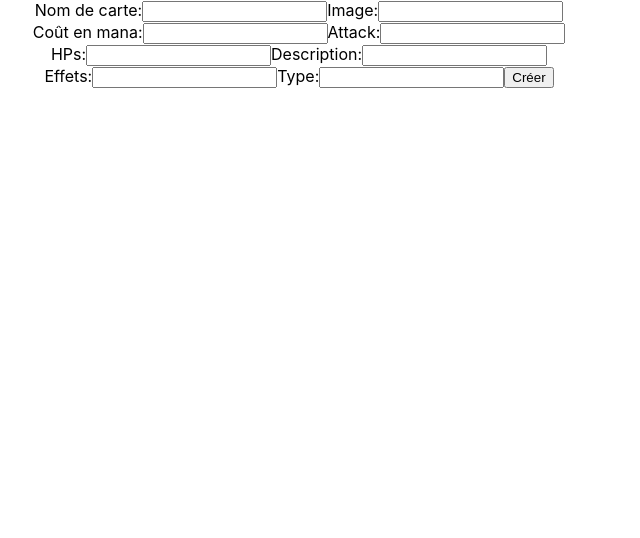
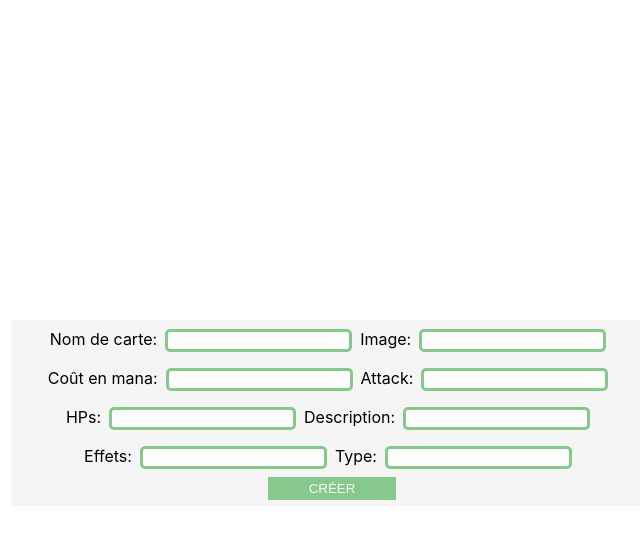
Before and after one commit to DevLinky/ProjetFront, a React (Create React App) app: page / in a window 1280 px wide. Shown: the top 538 px of the page, without its empty margins (309-949 px from the left). Built offline with nearby package versions, Linux system fonts and the light colour scheme.

Commit message:
QoL update

```diff
--- a/src/App.js
+++ b/src/App.js
@@ -1,14 +1,16 @@
 import './App.css';
 import Cards from './components/uniteCard';
 import listOfCards from './components/listOfCards';
+import ListingCards from './components/listingCards';
 // import CollectionCards from './components/cards';
 
 function App() {
   return (
     <div className="App">
-      {/* <CollectionCards /> */}
       <Cards />
       <listOfCards />
+      {/* <ListingCards /> */}
+
 
     </div>
   );
--- a/src/components/cards.js
+++ b/src/components/cards.js
@@ -1,19 +1,13 @@
-// import React from 'react';
+import React from 'react';
+import listOfCards from './listOfCards';
 
-// let url = 'http://localhost:4000/cards';
+const Card = () => {
 
-// const CollectionCards = () => {
+        return(
+            <div className="cardsContainer">
+                <div className="cardsContent">{listOfCards}</div>
+            </div>
+        );
+    }
 
-//         {for(i=0;i<cards.length;i++){
-//         return(
-//         <div className="collectionBoard">
-//             <div className="cardsContainer">
-//                 <div className="cardsContent">{Cards[i].image}</div>
-//             </div>
-//         </div>
-//         );
-//     }}
-
-// }
-
-// export default CollectionCards;
+export default Card;
--- a/src/components/listOfCards.js
+++ b/src/components/listOfCards.js
@@ -1,9 +1,10 @@
 import axios from 'axios';
 import React from 'react';
+import Cards from './uniteCard';
 
 const url = 'http://localhost:5000/cards';
 
-export default class getData extends React.Component {
+export default class listOfCards extends React.Component {
     state = {
         listOfCards: []
       }
@@ -17,14 +18,12 @@ export default class getData extends React.Component {
       }
       render() {
         return (
-            <div>{this.state.listOfCards}
-          <ul>
-            { this.state.listOfCards.map(listOfCards => <li className="cardsContainer">{listOfCards.name}</li>)}
+            <div>
+          <ul>PUEOIAHAOEINAKNDSQNDL
+            { this.state.listOfCards.map(listOfCards => <li key={listOfCards.id } className="cardsContainer">TEST</li>)}
           </ul>
           </div>
         )
       }
 
 }
-
-// export default Collection;
--- /dev/null
+++ b/src/components/listingCards.js
@@ -0,0 +1,12 @@
+import React from "react";
+import Cards from "./cards";
+import listOfCards from "./listOfCards";
+
+const ListingCards = () => {
+    let finalReturn = '';
+    for(let i=0;i<listOfCards.length;i++){
+        finalReturn += '<li>'+<Cards />+'</li>';
+    }
+    return finalReturn;
+}
+export default ListingCards;
--- a/src/components/uniteCard.js
+++ b/src/components/uniteCard.js
@@ -1,5 +1,8 @@
 import axios from 'axios';
 import React from 'react';
+import ListingCards from './listingCards';
+import listOfCards from './listOfCards';
+import '../index.css';
 
 const url = 'http://localhost:5000/cards';
 
@@ -35,6 +38,7 @@ export default class Cards extends React.Component {
           const {name, mana, attack, HP, desc, effect, type, image} = this.state
         return (
             <div className="newCard">
+                <listOfCards />
             <form onSubmit={this.handleSubmit}>
                 <label>Nom de carte:
                 <input type="text" name="name" value={name} onChange={this.handleChange}></input>
@@ -63,7 +67,8 @@ export default class Cards extends React.Component {
                 <label>Type:
                 <input type="text" name="type" value={type} onChange={this.handleChange}></input>
                 </label>
-                <button type="submit">Créer</button>
+                <br></br>
+                <button type="submit" className="buttons">CRÉER</button>
             </form>
             </div>
         )
--- a/src/index.css
+++ b/src/index.css
@@ -23,6 +23,7 @@ code {
   height: 30%;
   width: 10%;
   border: 3px solid yellow;
+  background:red;
 
 }
 .cardContent {
@@ -31,11 +32,44 @@ code {
   width:100%;
 }
 .newCard{
-  margin-left: auto;
-  margin-right: auto;
-  height:85%;
-  width: 95%;
+  top:40%;
+  /* height:85%;*/
+  width: 50%;
+  left:25%;
+  margin-left:auto;
+  margin-right:auto;
   position: absolute;
   text-align:center;
+  background:whitesmoke;
+  overflow:hidden;
+  padding:1px;
+}
+.newCard input{
+  opacity: .8;
+
+  border: 3px solid rgb(108, 190, 115);
+  border-radius: 5px;
+  margin:1vh;
+  transition: ease .2s;
+}
+.newCard input:hover{
+
+  background:rgb(108, 190, 115);
+  border-radius: 5px;
+  margin:1vh;
+}
+.buttons{
+  margin-bottom:5px;
+  opacity:.8;
+  color:whitesmoke;
+  width: 20%;
+  height: 10%;
+  border: 3px solid rgb(108, 190, 115);
+  background-color: rgb(108, 190, 115);
+  transition:ease .15s;
+
+}
+.buttons:hover{
+  transform: scale(1.1);
 }
 li{display:inline-block}
```
